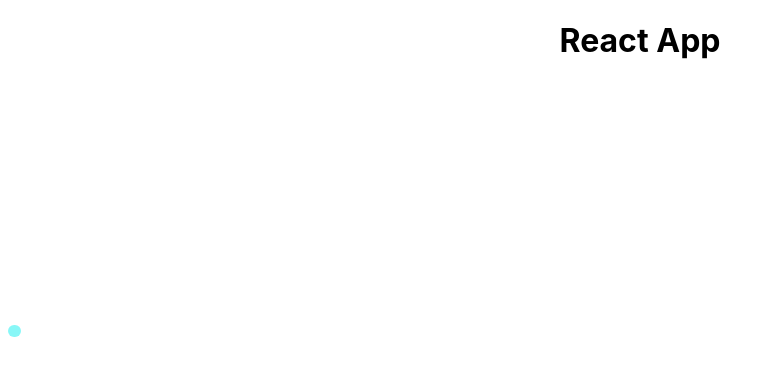
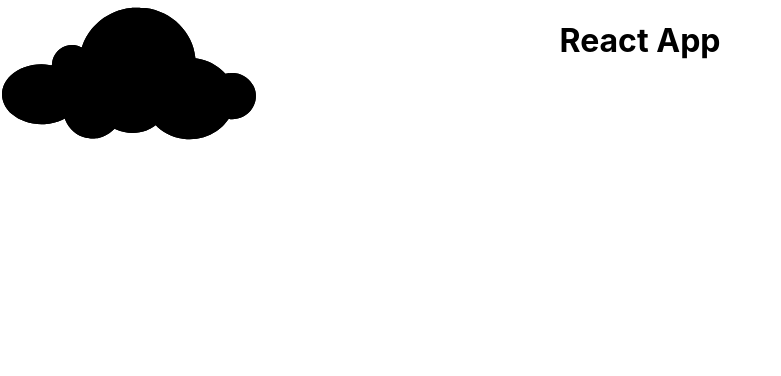
Before and after one commit to jellyruby/reactsimplerainsnow, a React (Create React App) app: page / in a window 1280 px wide. Shown: the top 376 px of the page, without its empty margins (0-781 px from the left). Built offline with nearby package versions, Linux system fonts and the light colour scheme.

Commit message:
Cloud drog And Drop

```diff
--- a/src/App.js
+++ b/src/App.js
@@ -1,6 +1,7 @@
 import './App.css';
 import React from 'react';
 import Snow from './components/Snow';
+import Cloud from './components/Cloud';
 //import snow component
 
 
@@ -9,7 +10,7 @@ const App = () => {
   return (
     <div className="App">
       <h1>React App</h1>
-      <Snow/>
+      <Cloud/>
 
     </div>
   );
--- a/src/components/Cloud.jsx
+++ b/src/components/Cloud.jsx
@@ -1,21 +1,46 @@
 /// Cloud에서 Rain과 Snow가 내리는 것을 표현하는 컴포넌트
 
-import React, { memo, useEffect, useRef } from "react";
+import React, { memo, useEffect, useRef,useState } from "react";
 import styles from "../css/Cloud.module.css";
 
 const Cloud = memo(() => {
   const animationRef = useRef(null);
   const CloudRef = useRef(null);
+
+
+  //AddDragAndDrop
+
   const [onClickState, setOnClickState] = useState(false);
+  const [dragStart, setDragStart] = useState({x: 0, y: 0});
+  const [dragEnd, setDragEnd] = useState({x: 0, y: 0});
+
+
+  const onMouseDown = () => {
+    setOnClickState(true);
+  }
+
+  const onDrag = (e) => {
+    if(onClickState) {
+      setDragStart({x: e.clientX, y: e.clientY});
+    }
+  }
+
+  const onMouseUp = (e) => {
+    setOnClickState(false);
+    setDragEnd({x: e.clientX, y: e.clientY});
+  }
 
   useEffect(() => {
 
+
     const render = () => {
+      animationRef.current = requestAnimationFrame(render);
+      //AddDragAndDrop
+      if(onClickState) {
+        CloudRef.current.style.left = `${dragEnd.x - dragStart.x}px`;
+        CloudRef.current.style.top = `${dragEnd.y - dragStart.y}px`;
+      }
 
-      if(onClickState === false) {
-        CloudRef.current.style.left = (CloudRef.current.getBoundingClientRect().left + (Math.random()-0.5)*2)+'px'; // Cloud가 좌우로 움직이는 것을 표현
-      }
-      animationRef.current = requestAnimationFrame(render);
     }
 
     render();
@@ -27,7 +52,11 @@ const Cloud = memo(() => {
   }, []);
 
   return (
-    <div className={styles.Cloud} ref={CloudRef} ></div>
+    <div className={styles.Cloud} ref={CloudRef}  onMouseDown={onMouseDown} onDrag={onDrag} onMouseUp={onMouseUp}>
+      <div className={styles.Cloud}></div>
+    </div>
   );
 
 });
+
+export default Cloud;
--- /dev/null
+++ b/src/css/Cloud.module.css
@@ -0,0 +1,12 @@
+
+  .Cloud{
+
+    width: 20vw;
+    height: 11vw;
+    background: url(/public/cloud.svg) no-repeat;
+    background-size: cover;
+    position: absolute;
+    top: 0;
+    left: 0;
+
+  }
```
Also changed, not shown: public/cloud.svg (added).
